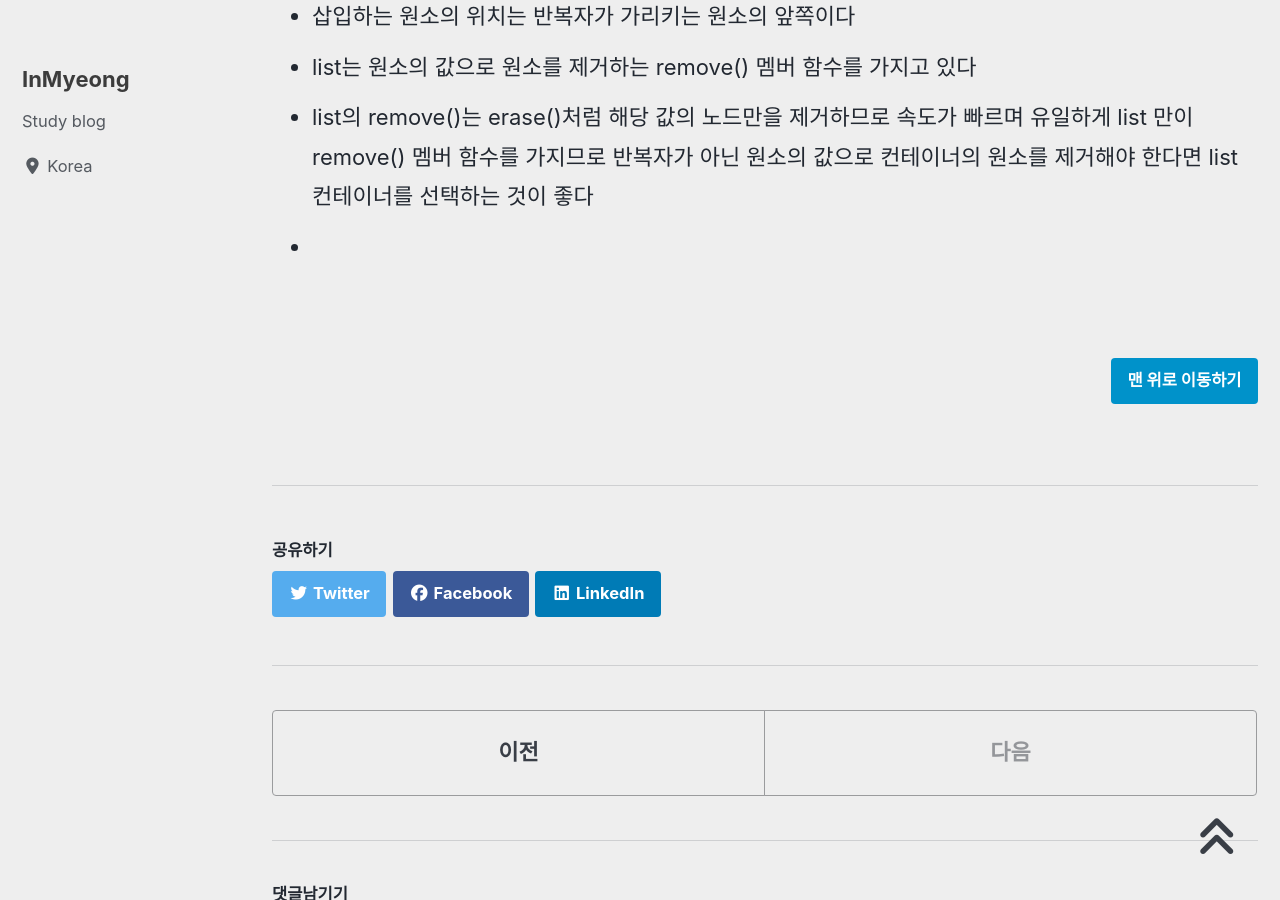
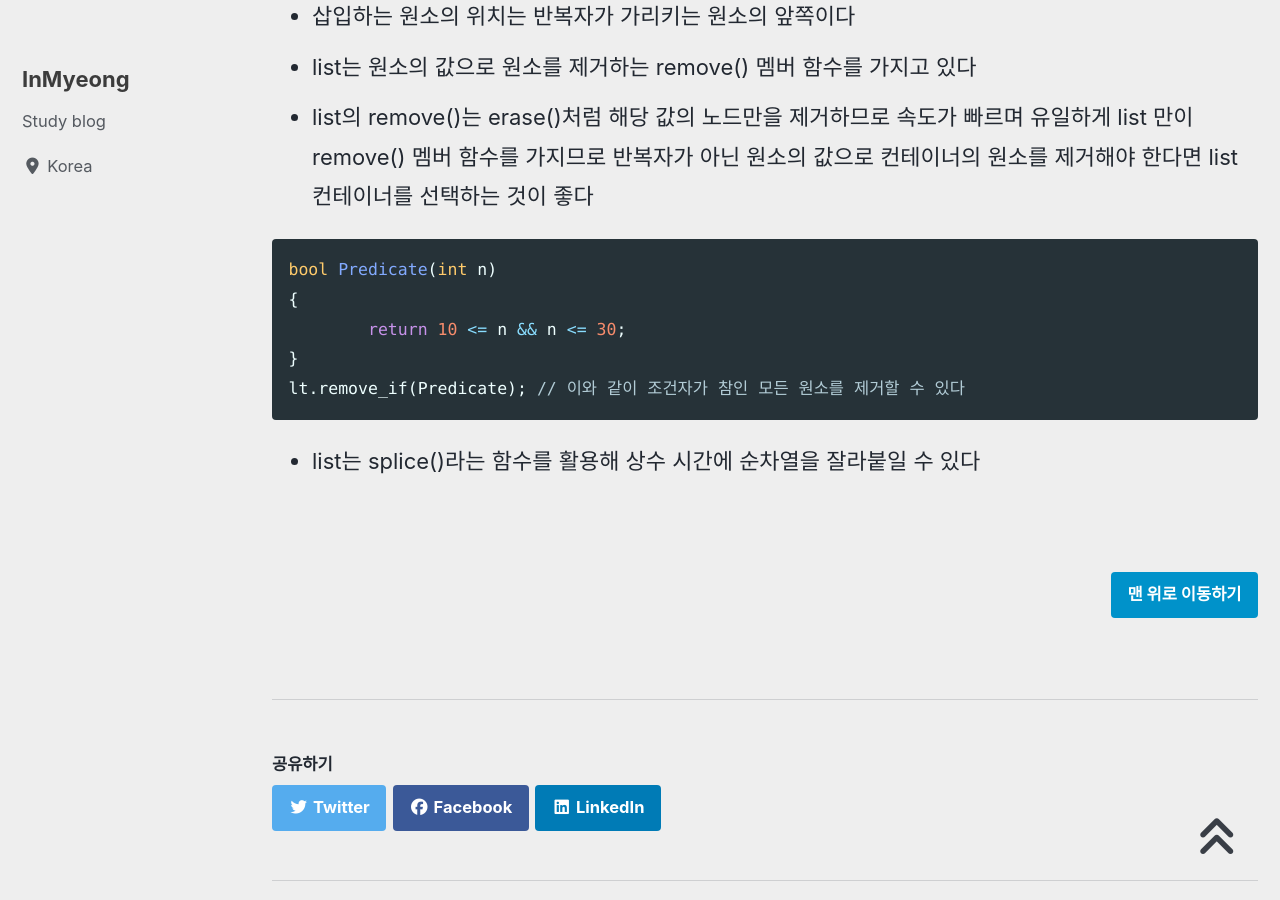
Before and after one commit to devMyeong/devMyeong.github.io, a Jekyll site: the page built from _posts/stl/2021-08-12-cpp-stl.md, in a window 1280 px wide and 900 px high, scrolled down 2371 px. Built offline with Jekyll 4.4.1, drawn with Linux system fonts in a browser that asks for light colours; cached includes are drawn as plain includes; nearby versions of some CDN libraries; some web fonts are replaced; comment, search, counter and statistics services are not loaded.

Commit message:
update stl chapter 06-3

````diff
--- a/_posts/stl/2021-08-12-cpp-stl.md
+++ b/_posts/stl/2021-08-12-cpp-stl.md
@@ -50,7 +50,16 @@ for(vector<int>::size_type i = 0; i< v.size(); ++i) // 위의 코드로 인한
 - 삽입하는 원소의 위치는 반복자가 가리키는 원소의 앞쪽이다
 - list는 원소의 값으로 원소를 제거하는 remove() 멤버 함수를 가지고 있다
 - list의 remove()는 erase()처럼 해당 값의 노드만을 제거하므로 속도가 빠르며 유일하게 list 만이 remove() 멤버 함수를 가지므로 반복자가 아닌 원소의 값으로 컨테이너의 원소를 제거해야 한다면 list 컨테이너를 선택하는 것이 좋다
--
+
+```cpp
+bool Predicate(int n)
+{
+	return 10 <= n && n <= 30;
+}
+lt.remove_if(Predicate); // 이와 같이 조건자가 참인 모든 원소를 제거할 수 있다
+```
+
+- list는 splice()라는 함수를 활용해 상수 시간에 순차열을 잘라붙일 수 있다
 
 <br>
 
````
